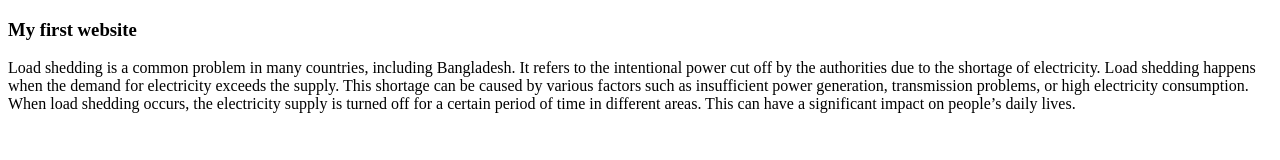
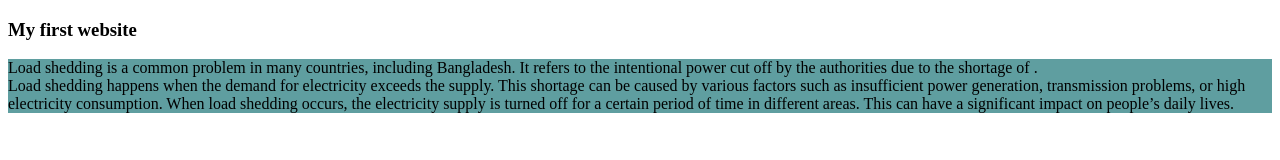
Before and after one commit to rafiqeb/My-first-github-project, a plain HTML site: page Index.html in a window 1280 px wide. Drawn offline with Linux system fonts and the light colour scheme.

Commit message:
added the all blog

```diff
--- a/Index.html
+++ b/Index.html
@@ -4,11 +4,16 @@
     <meta charset="UTF-8">
     <meta name="viewport" content="width=device-width, initial-scale=1.0">
     <title>My first github project</title>
+    <style>
+        p{
+            background-color: cadetblue;
+        }
+    </style>
 </head>
 <body>
     <div>
         <h3>My first website</h3>
-        <p>Load shedding is a common problem in many countries, including Bangladesh. It refers to the intentional power cut off by the authorities due to the shortage of electricity. Load shedding happens when the demand for electricity exceeds the supply. This shortage can be caused by various factors such as insufficient power generation, transmission problems, or high electricity consumption. When load shedding occurs, the electricity supply is turned off for a certain period of time in different areas. This can have a significant impact on people’s daily lives.</p>
+        <p>Load shedding is a common problem in many countries, including Bangladesh. It refers to the intentional power cut off by the authorities due to the shortage of . <br> Load shedding happens when the demand for electricity exceeds the supply. This shortage can be caused by various factors such as insufficient power generation, transmission problems, or high electricity consumption. When load shedding occurs, the electricity supply is turned off for a certain period of time in different areas. This can have a significant impact on people’s daily lives.</p>
     </div>
 </body>
 </html>
```
